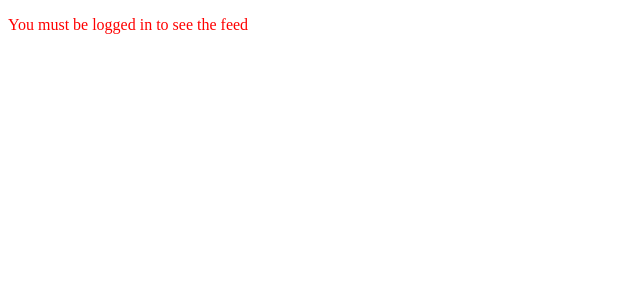
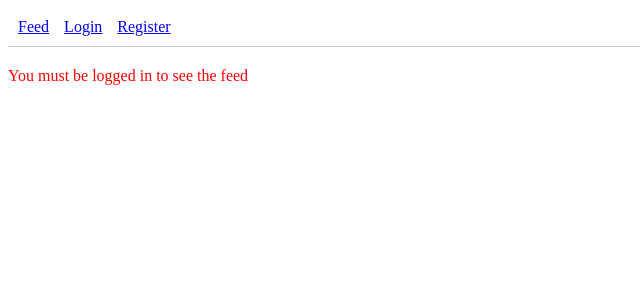
Before and after one commit to rvm1z/instagram-clone, a React (Create React App) app in the folder client/: page / in a window 1280 px wide. Shown: the top 300 px of the page, without its empty margins (0-640 px from the left). Built offline with nearby package versions, Linux system fonts and the light colour scheme.

Commit message:
Add Navbar to App component for navigation

```diff
--- a/client/src/App.js
+++ b/client/src/App.js
@@ -1,3 +1,4 @@
+import Navbar from './components/Navbar';
 import CreatePost from './pages/CreatePost';
 import React from 'react';
 import { BrowserRouter as Router, Routes, Route } from 'react-router-dom';
@@ -9,6 +10,7 @@ import Feed from './pages/Feed';
 function App() {
   return (
     <Router>
+    <Navbar />
       <Routes>
         <Route path="/" element={<Feed />} />
         <Route path="/login" element={<Login />} />
```
